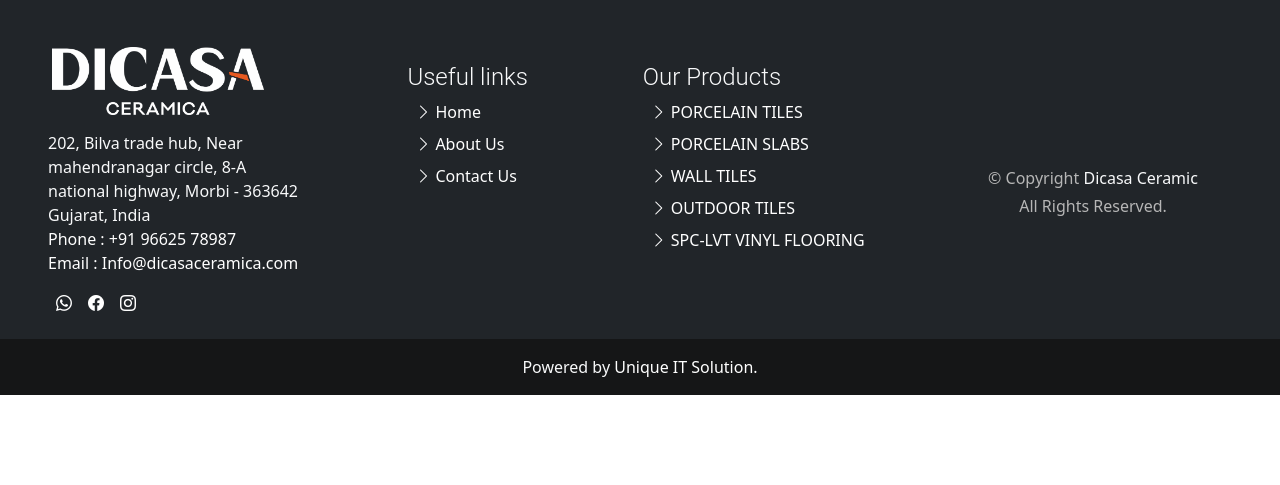
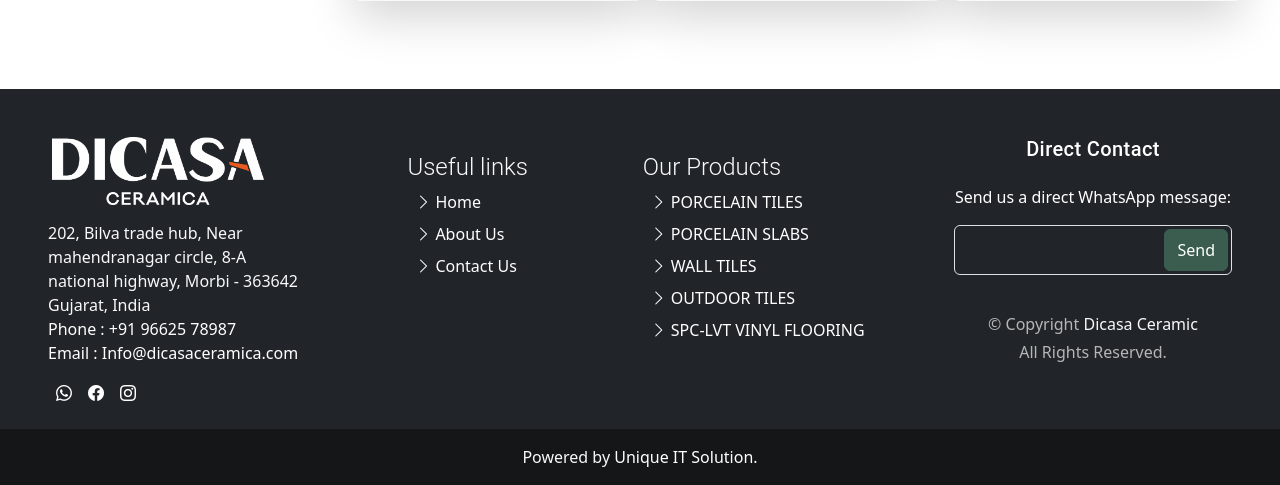
Before and after one commit to Yash-Daxini/dicasa, a PHP site: page /products.php in a window 1280 px wide. Shown: the part 1745-2230 px from the top of the page. Before the commit the page ends 2140 px from the top, so only its background shows below. Run offline with PHP 8.4, Linux system fonts and the light colour scheme; some libraries are stand-ins or nearby versions.

Commit message:
Footer design changes and product page design changes

```diff
--- a/c_layout/Footer/Footer_Partial/footer.php
+++ b/c_layout/Footer/Footer_Partial/footer.php
@@ -108,9 +108,18 @@ echo "
           </div>
         </div>
         <div
-          class='col-lg-3 col-md-6 col-sm-8 d-flex flex-column justify-content-center align-items-center text-center mb-3'
+          class='col-lg-3 col-md-6 col-sm-8 text-center mb-3'
           style='color: #b6b6b6'
         >
+        <h5 class='text-white mb-4'>Direct Contact</h5>
+        <p>Send us a direct WhatsApp message:</p>
+        <div class='position-relative mx-auto' style='max-width: 400px;'>
+            <form id='whatsappForm'>
+                <input class='form-control bg-transparent w-100 py-3 ps-4 pe-4 text-white' id='whatsappInput' type='text' placeholder='Type Message'>
+                <button type='submit' class='btn btn-primary py-2 position-absolute top-0 end-0 mt-1 me-1'>Send</button>
+            </form>
+        </div>
+
           <div style='margin-top: 37px'>
             © Copyright
             <span class='text-center text-light fw-medium'
--- a/furni/css/style.css
+++ b/furni/css/style.css
@@ -382,13 +382,8 @@ a.more {
 
 .tilesImg {
   height: 150px;
-  filter: brightness(0.5);
+  /* filter: brightness(0.5); */
   transition: .5s;
-}
-
-.tilesImg:hover {
-  filter: brightness(1);
-  z-index: 100;
 }
 
 .productSection .productImages {
--- a/products.php
+++ b/products.php
@@ -22,7 +22,7 @@ include_once __DIR__ . '/c_layout/Header/header.php';
 
 <div class="products m-5">
   <div class="row">
-    <div class="col-lg-3 col-md-4 col-sm-12 sidebar-side fs-6">
+    <div class="col-lg-3 col-md-4 col-sm-12 fs-6">
       <div class="card border-light shadow-lg mb-3" style="max-width: 18rem">
         <div class="card-header text-center d-flex justify-content-center">
           <img class="w-25 p-2" src="https://kingdomceramic.com/assets/img/icon/edit.png">
@@ -76,11 +76,11 @@ include_once __DIR__ . '/c_layout/Header/header.php';
     </div>
     <div class="col-lg-9 col-md-8 col-sm-12 content-side">
       <div class="team-style-three product py-0">
-        <div class="row clearfix shadow-lg" id="div1" data-zanim-xs='{"delay":0}'
+        <div class="row clearfix" id="div1" data-zanim-xs='{"delay":0}'
           style="transform: translate(0px, 0px); opacity: 1">
           <div class="col-lg-4 col-md-6 col-sm-6 col-12 my-4" data-zanim-xs='{"delay":0.1}'
             style="transform: translate(0px, 0px); opacity: 1">
-            <div class="card border border-0 d-flex justify-content-center align-items-center" style="width: 18rem;">
+            <div class="card border-light shadow-lg mb-3 d-flex justify-content-center align-items-center" style="width: 18rem;">
               <img src="https://kingdomceramic.com/Images/product/APOLO%20GREY-MATT-CON.webp" alt=""
                 class="card-img-top tilesImg" style="transform: rotate(0deg)" />
               <div class="card-body">
@@ -91,7 +91,7 @@ include_once __DIR__ . '/c_layout/Header/header.php';
 
           <div class="col-lg-4 col-md-6 col-sm-6 col-12 my-4" data-zanim-xs='{"delay":0.1}'
             style="transform: translate(0px, 0px); opacity: 1">
-            <div class="card border border-0 d-flex justify-content-center align-items-center" style="width: 18rem;">
+            <div class="card border-light shadow-lg mb-3 d-flex justify-content-center align-items-center" style="width: 18rem;">
               <img src="https://kingdomceramic.com/Images/product/AMPHORA%20CREMA-GLO-STO.webp" alt=""
                 class="card-img-top tilesImg" style="transform: rotate(0deg)" />
               <div class="card-body">
@@ -102,7 +102,7 @@ include_once __DIR__ . '/c_layout/Header/header.php';
 
           <div class="col-lg-4 col-md-6 col-sm-6 col-12 my-4" data-zanim-xs='{"delay":0.1}'
             style="transform: translate(0px, 0px); opacity: 1">
-            <div class="card border border-0 d-flex justify-content-center align-items-center" style="width: 18rem;">
+            <div class="card border-light shadow-lg mb-3 d-flex justify-content-center align-items-center" style="width: 18rem;">
               <img src="https://kingdomceramic.com/Images/product/AMPHORA%20GRIS-GLO-STO.webp" alt=""
                 class="card-img-top tilesImg" style="transform: rotate(0deg)" />
               <div class="card-body">
@@ -113,7 +113,7 @@ include_once __DIR__ . '/c_layout/Header/header.php';
 
           <div class="col-lg-4 col-md-6 col-sm-6 col-12 my-4" data-zanim-xs='{"delay":0.1}'
             style="transform: translate(0px, 0px); opacity: 1">
-            <div class="card border border-0 d-flex justify-content-center align-items-center" style="width: 18rem;">
+            <div class="card border-light shadow-lg mb-3 d-flex justify-content-center align-items-center" style="width: 18rem;">
               <img src="https://kingdomceramic.com/Images/product/ANGEL%20WHITE-GLO-MAR.webp" alt=""
                 class="card-img-top tilesImg" style="transform: rotate(0deg)" />
               <div class="card-body">
@@ -124,7 +124,7 @@ include_once __DIR__ . '/c_layout/Header/header.php';
 
           <div class="col-lg-4 col-md-6 col-sm-6 col-12 my-4" data-zanim-xs='{"delay":0.1}'
             style="transform: translate(0px, 0px); opacity: 1">
-            <div class="card border border-0 d-flex justify-content-center align-items-center" style="width: 18rem;">
+            <div class="card border-light shadow-lg mb-3 d-flex justify-content-center align-items-center" style="width: 18rem;">
               <img src="https://kingdomceramic.com/Images/product/ANTOLINI%20DALMATA-HG-MAR.webp" alt=""
                 class="card-img-top tilesImg" style="transform: rotate(0deg)" />
               <div class="card-body">
@@ -135,7 +135,7 @@ include_once __DIR__ . '/c_layout/Header/header.php';
 
           <div class="col-lg-4 col-md-6 col-sm-6 col-12 my-4" data-zanim-xs='{"delay":0.1}'
             style="transform: translate(0px, 0px); opacity: 1">
-            <div class="card border border-0 d-flex justify-content-center align-items-center" style="width: 18rem;">
+            <div class="card border-light shadow-lg mb-3 d-flex justify-content-center align-items-center" style="width: 18rem;">
               <img src="https://kingdomceramic.com/Images/product/ARGENTA%20CHOCO-HG-STO.webp" alt=""
                 class="card-img-top tilesImg" style="transform: rotate(0deg)" />
               <div class="card-body">
@@ -146,7 +146,7 @@ include_once __DIR__ . '/c_layout/Header/header.php';
 
           <div class="col-lg-4 col-md-6 col-sm-6 col-12 my-4" data-zanim-xs='{"delay":0.1}'
             style="transform: translate(0px, 0px); opacity: 1">
-            <div class="card border border-0 d-flex justify-content-center align-items-center" style="width: 18rem;">
+            <div class="card border-light shadow-lg mb-3 d-flex justify-content-center align-items-center" style="width: 18rem;">
               <img src="https://kingdomceramic.com/Images/product/ARMANI%20GRIS-GLO-STO.webp" alt=""
                 class="card-img-top tilesImg " style="transform: rotate(0deg)" />
               <div class="card-body">
@@ -157,7 +157,7 @@ include_once __DIR__ . '/c_layout/Header/header.php';
 
           <div class="col-lg-4 col-md-6 col-sm-6 col-12 my-4" data-zanim-xs='{"delay":0.1}'
             style="transform: translate(0px, 0px); opacity: 1">
-            <div class="card border border-0 d-flex justify-content-center align-items-center" style="width: 18rem;">
+            <div class="card border-light shadow-lg mb-3 d-flex justify-content-center align-items-center" style="width: 18rem;">
               <img src="https://kingdomceramic.com/Images/product/ASTREL%20WHITE-GLO-MAR.webp" alt=""
                 class="card-img-top tilesImg" style="transform: rotate(0deg)" />
               <div class="card-body">
@@ -168,7 +168,7 @@ include_once __DIR__ . '/c_layout/Header/header.php';
 
           <div class="col-lg-4 col-md-6 col-sm-6 col-12 my-4" data-zanim-xs='{"delay":0.1}'
             style="transform: translate(0px, 0px); opacity: 1">
-            <div class="card border border-0 d-flex justify-content-center align-items-center" style="width: 18rem;">
+            <div class="card border-light shadow-lg mb-3 d-flex justify-content-center align-items-center" style="width: 18rem;">
               <img src="https://kingdomceramic.com/Images/product/BRAZIL%20STATUARIO%20RED-GLO-MAR.webp" alt=""
                 class="card-img-top tilesImg" style="transform: rotate(0deg)" />
               <div class="card-body">
@@ -179,7 +179,7 @@ include_once __DIR__ . '/c_layout/Header/header.php';
 
           <div class="col-lg-4 col-md-6 col-sm-6 col-12 my-4" data-zanim-xs='{"delay":0.1}'
             style="transform: translate(0px, 0px); opacity: 1">
-            <div class="card border border-0 d-flex justify-content-center align-items-center" style="width: 18rem;">
+            <div class="card border-light shadow-lg mb-3 d-flex justify-content-center align-items-center" style="width: 18rem;">
               <img src="https://kingdomceramic.com/Images/product/BRILLIANT%20SKY%20ONYX-GLO-MAR.webp" alt=""
                 class="card-img-top tilesImg " style="transform: rotate(0deg)" />
               <div class="card-body">
@@ -190,7 +190,7 @@ include_once __DIR__ . '/c_layout/Header/header.php';
 
           <div class="col-lg-4 col-md-6 col-sm-6 col-12 my-4" data-zanim-xs='{"delay":0.1}'
             style="transform: translate(0px, 0px); opacity: 1">
-            <div class="card border border-0 d-flex justify-content-center align-items-center" style="width: 18rem;">
+            <div class="card border-light shadow-lg mb-3 d-flex justify-content-center align-items-center" style="width: 18rem;">
               <img src="https://kingdomceramic.com/Images/product/CALOCARA%20SATUARY-CAR-MAR.webp" alt=""
                 class="card-img-top tilesImg" style="transform: rotate(0deg)" />
               <div class="card-body">
@@ -201,7 +201,7 @@ include_once __DIR__ . '/c_layout/Header/header.php';
 
           <div class="col-lg-4 col-md-6 col-sm-6 col-12 my-4" data-zanim-xs='{"delay":0.1}'
             style="transform: translate(0px, 0px); opacity: 1">
-            <div class="card border border-0 d-flex justify-content-center align-items-center" style="width: 18rem;">
+            <div class="card border-light shadow-lg mb-3 d-flex justify-content-center align-items-center" style="width: 18rem;">
               <img src="https://kingdomceramic.com/Images/product/ALLISON%20BIANCO-GLO-MAR.webp" alt=""
                 class="card-img-top tilesImg" style="transform: rotate(0deg)" />
               <div class="card-body">
@@ -212,7 +212,7 @@ include_once __DIR__ . '/c_layout/Header/header.php';
 
           <div class="col-lg-4 col-md-6 col-sm-6 col-12 my-4" data-zanim-xs='{"delay":0.1}'
             style="transform: translate(0px, 0px); opacity: 1">
-            <div class="card border border-0 d-flex justify-content-center align-items-center" style="width: 18rem;">
+            <div class="card border-light shadow-lg mb-3 d-flex justify-content-center align-items-center" style="width: 18rem;">
               <img src="https://kingdomceramic.com/Images/product/AMRON%20BEIGE-GLO-STO.webp" alt=""
                 class="card-img-top tilesImg " style="transform: rotate(0deg)" />
               <div class="card-body">
@@ -223,7 +223,7 @@ include_once __DIR__ . '/c_layout/Header/header.php';
 
           <div class="col-lg-4 col-md-6 col-sm-6 col-12 my-4" data-zanim-xs='{"delay":0.1}'
             style="transform: translate(0px, 0px); opacity: 1">
-            <div class="card border border-0 d-flex justify-content-center align-items-center" style="width: 18rem;">
+            <div class="card border-light shadow-lg mb-3 d-flex justify-content-center align-items-center" style="width: 18rem;">
               <img src="https://kingdomceramic.com/Images/product/ARMANI%20BRONZE-GLO-STON.webp" alt=""
                 class="card-img-top tilesImg" style="transform: rotate(0deg)" />
               <div class="card-body">
@@ -234,7 +234,7 @@ include_once __DIR__ . '/c_layout/Header/header.php';
 
           <div class="col-lg-4 col-md-6 col-sm-6 col-12 my-4" data-zanim-xs='{"delay":0.1}'
             style="transform: translate(0px, 0px); opacity: 1">
-            <div class="card border border-0 d-flex justify-content-center align-items-center" style="width: 18rem;">
+            <div class="card border-light shadow-lg mb-3 d-flex justify-content-center align-items-center" style="width: 18rem;">
               <img src="https://kingdomceramic.com/Images/product/BRAZILIAN%20BIANCO-GLO-MAR.webp" alt=""
                 class="card-img-top tilesImg" style="transform: rotate(0deg)" />
               <div class="card-body">
```
